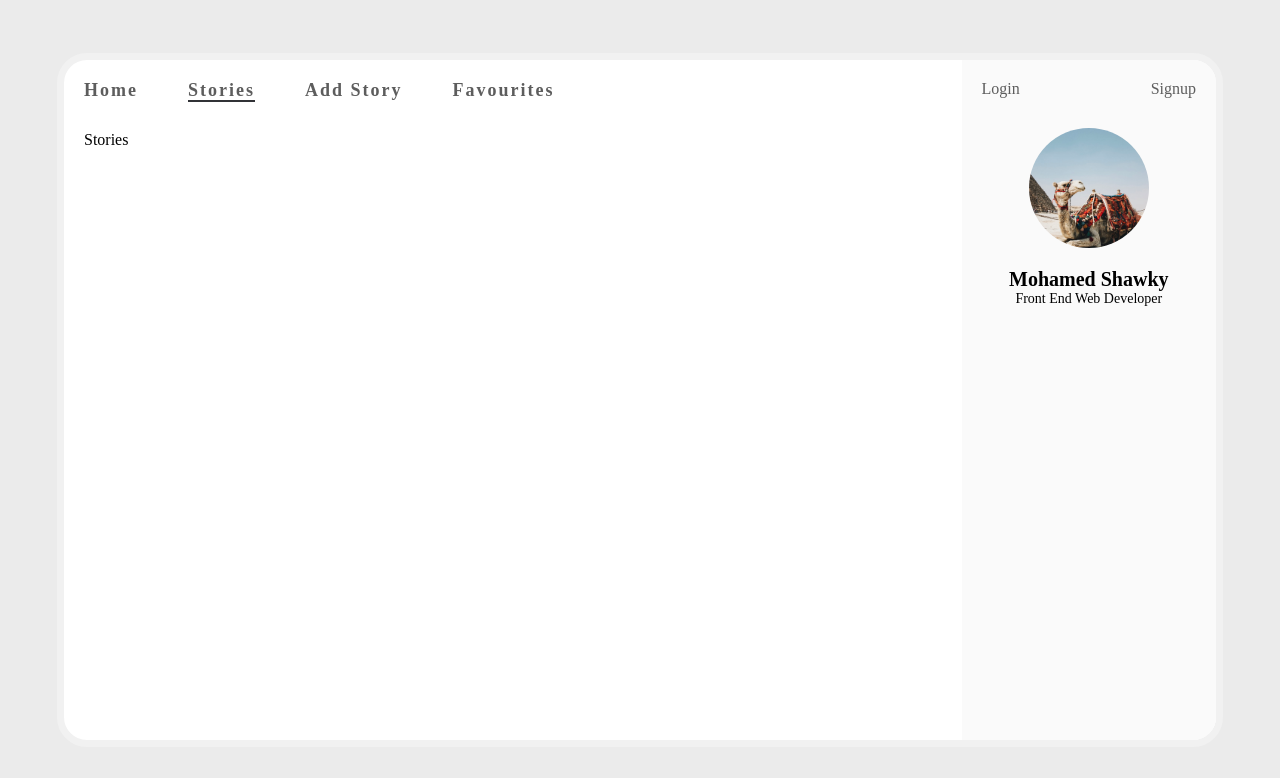
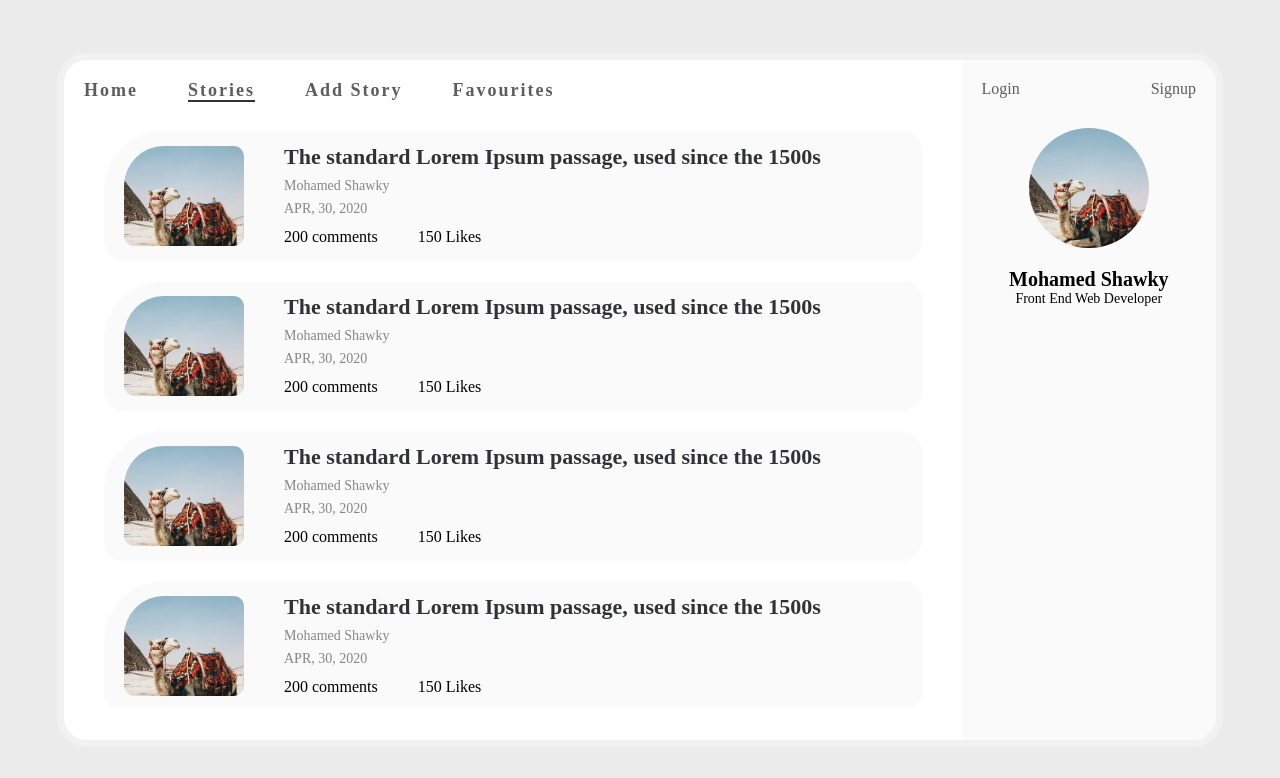
Before and after one commit to MohamedShawkyBayoumi/stories_app, a React (Create React App) app: page /stories in a window 1280 px wide. Shown: the top 778 px of the page. Built offline with nearby package versions, Linux system fonts and the light colour scheme; a web font is replaced by a local one.

Commit message:
add stories UI and handle single story route

```diff
--- a/src/App.css
+++ b/src/App.css
@@ -63,22 +63,6 @@ body {
   overflow: hidden;
   display: flex;
 }
-
-/* .app::-webkit-scrollbar {
-  width: 5px;
-}
-
-.app::-webkit-scrollbar-track {
-  background: #f1f1f1;
-}
-
-.app::-webkit-scrollbar-thumb {
-  background: #888;
-}
-
-.app::-webkit-scrollbar-thumb:hover {
-  background: #555;
-} */
 
 main {
   flex: 4;
@@ -344,3 +328,87 @@ textarea {
 textarea:focus {
   border: 2px solid #868686;
 }
+
+.stories {
+  overflow-y: auto;
+  padding: 0 20px;
+  height: 90%;
+}
+
+.stories::-webkit-scrollbar {
+  width: 7px;
+}
+
+.stories::-webkit-scrollbar-track {
+  background: #f1f1f1;
+}
+
+.stories::-webkit-scrollbar-thumb {
+  background: #888;
+}
+
+.stories::-webkit-scrollbar-thumb:hover {
+  background: #555;
+}
+
+.story-card {
+  background-color: #fafafa;
+  height: 100px;
+  border-radius: 60px 20px 20px 20px;
+  padding: 15px 20px;
+  display: flex;
+  margin-bottom: 20px;
+}
+
+.story-avatar {
+  height: 100%;
+  width: 120px;
+  margin-right: 40px;
+}
+
+.story-avatar div {
+  display: flex;
+  height: 100%;
+  width: 100%;
+  background-size: cover !important;
+  border-radius: 40px 10px 10px 10px;
+}
+
+.card-content {
+  flex: 1;
+}
+
+.card-content h2,
+.card-content h3 {
+  margin: 0;
+  line-height: 20px;
+  font-weight: 600;
+}
+
+.card-content h2 a {
+  text-decoration: none;
+  color: #313236;
+  font-size: 22px;
+}
+
+.card-content h2 a:hover {
+  color: #868686;
+}
+
+.card-content h3 {
+  font-weight: 400;
+  font-size: 14px;
+  color: #868686;
+  line-height: 10px;
+}
+
+.card-content-box {
+  height: 100%;
+  display: flex;
+  flex-direction: column;
+  justify-content: space-between;
+}
+
+.card-content-box div span {
+  margin-right: 40px;
+}
--- a/src/App.js
+++ b/src/App.js
@@ -1,6 +1,6 @@
 import React from 'react';
 import './App.css';
-import { BrowserRouter, Route } from 'react-router-dom';
+import { BrowserRouter, Route, Switch } from 'react-router-dom';
 import Home from './pages/Home';
 import Side from './components/Side';
 import Login from './pages/Login';
@@ -9,6 +9,7 @@ import Stories from './pages/Stories';
 import Profile from './pages/Profile';
 import Favrourites from './pages/Favrourites';
 import AddStory from './pages/AddStory';
+import Story from './pages/Story';
 
 function App() {
   return (
@@ -16,13 +17,16 @@ function App() {
       <div className="app">
         <BrowserRouter>
           <main>
+            <Switch>
               <Route path='/' exact component={Home} />
               <Route path='/login' component={Login} />
               <Route path='/signup' component={Signup} />
-            <Route path='/stories' component={Stories} />
+              <Route path='/stories' exact={true} component={Stories} />
+              <Route path='/stories/:storyId' component={Story} />
               <Route path='/profile' component={Profile} />
               <Route path='/favourites' component={Favrourites} />
               <Route path='/add_story' component={AddStory} />
+            </Switch>
           </main>
           <Side />
         </BrowserRouter>
--- /dev/null
+++ b/src/components/UI/StoryCard.js
@@ -0,0 +1,29 @@
+import React from 'react'
+import { Link } from 'react-router-dom'
+
+function StoryCard() {
+    return (
+        <div className="story-card">
+            <div className="story-avatar">
+                <div
+                    style={{
+                        background: `url('${require('../../assets/avatar.jpg')}') no-repeat center`
+                    }}
+                />
+            </div>
+            <div className="card-content">
+                <div className="card-content-box">
+                    <h2><Link to={`/stories/1`}>The standard Lorem Ipsum passage, used since the 1500s</Link></h2>
+                    <h3>Mohamed Shawky</h3>
+                    <h3>APR, 30, 2020</h3>
+                    <div>
+                        <span>200 comments</span>
+                        <span>150 Likes</span>
+                    </div>
+                </div>
+            </div>
+        </div>
+    )
+}
+
+export default StoryCard;
--- a/src/pages/Stories.js
+++ b/src/pages/Stories.js
@@ -1,11 +1,23 @@
 import React from 'react'
 import Header from '../components/Header'
+import StoryCard from '../components/UI/StoryCard'
 
 function Stories() {
     return (
-        <div>
+        <div style={{ height: '100%' }}>
             <Header />
-            Stories
+            <div className="stories">
+                <StoryCard />
+                <StoryCard />
+                <StoryCard />
+                <StoryCard />
+                <StoryCard />
+                <StoryCard />
+                <StoryCard />
+                <StoryCard />
+                <StoryCard />
+                <StoryCard />
+            </div>
         </div>
     )
 }
--- /dev/null
+++ b/src/pages/Story.js
@@ -0,0 +1,13 @@
+import React from 'react'
+import Header from '../components/Header'
+
+function Story() {
+    return (
+        <div>
+            <Header />
+            TEST
+        </div>
+    )
+}
+
+export default Story;
```
Lines whose indentation alone changed are shown as unchanged.
